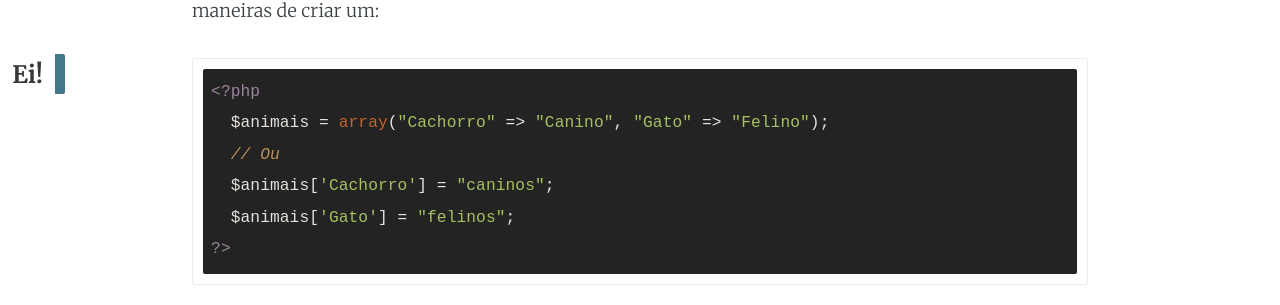
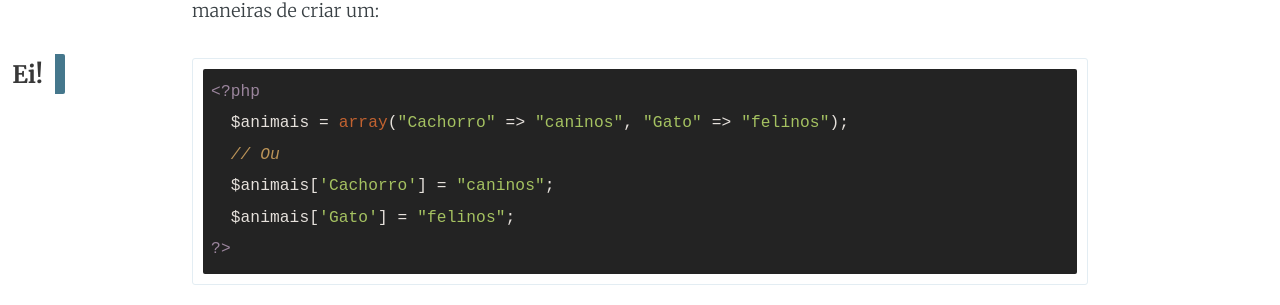
Before and after one commit to EnVolte/envolte.github.io, a Jekyll site: the page built from _cursos/PHP/parte-4.md, in a window 1280 px wide and 900 px high, scrolled down 4040 px. Shown: the part 146-451 px from the top of the window. Built offline with Jekyll 4.4.1, drawn with Linux system fonts in a browser that asks for light colours; a script that is not in the unit is left out; comment, search, counter and statistics services are not loaded.

Commit message:
Update parte-4.md

````diff
--- a/_cursos/PHP/parte-4.md
+++ b/_cursos/PHP/parte-4.md
@@ -83,7 +83,7 @@ Arrays associativos são vetores que usam *nomes* como *chaves* que você associ
 
 ```
 <?php
-  $animais = array("Cachorro" => "Canino", "Gato" => "Felino");
+  $animais = array("Cachorro" => "caninos", "Gato" => "felinos");
   // Ou
   $animais['Cachorro'] = "caninos";
   $animais['Gato'] = "felinos";
````
